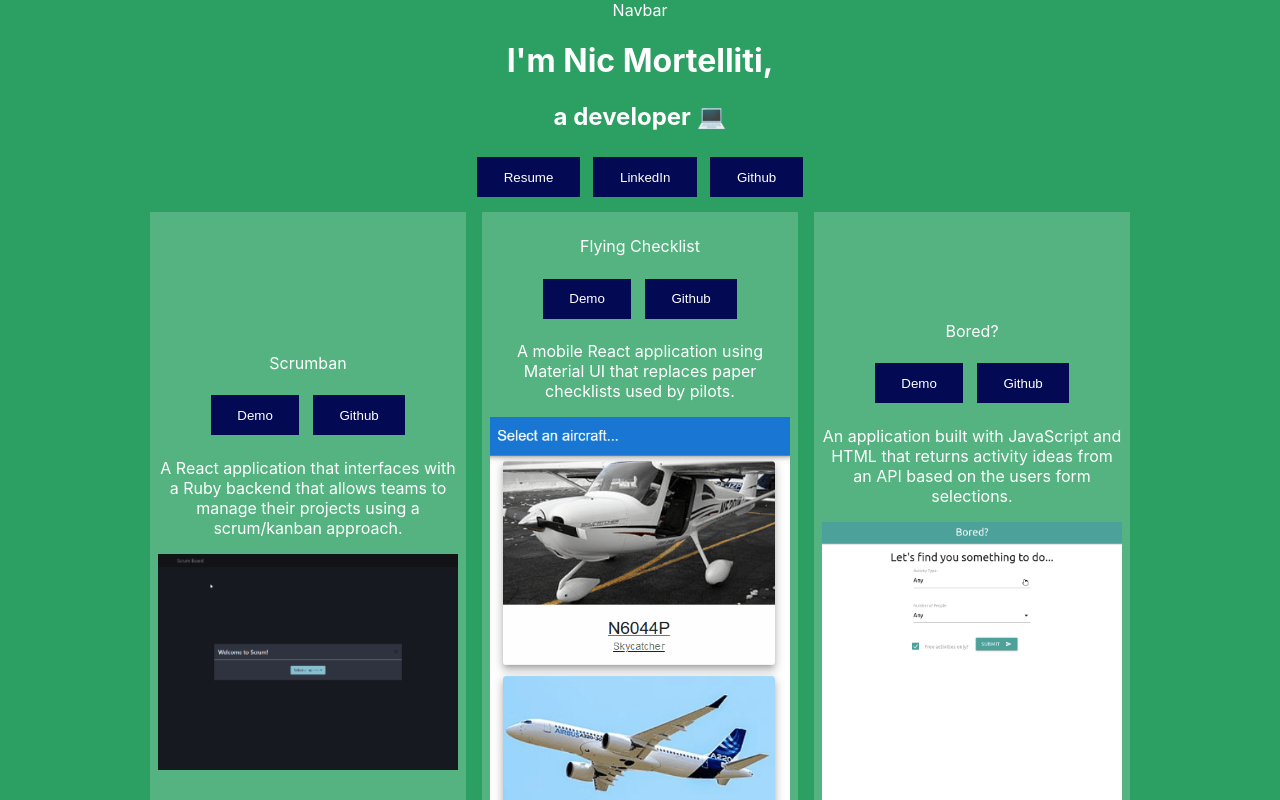
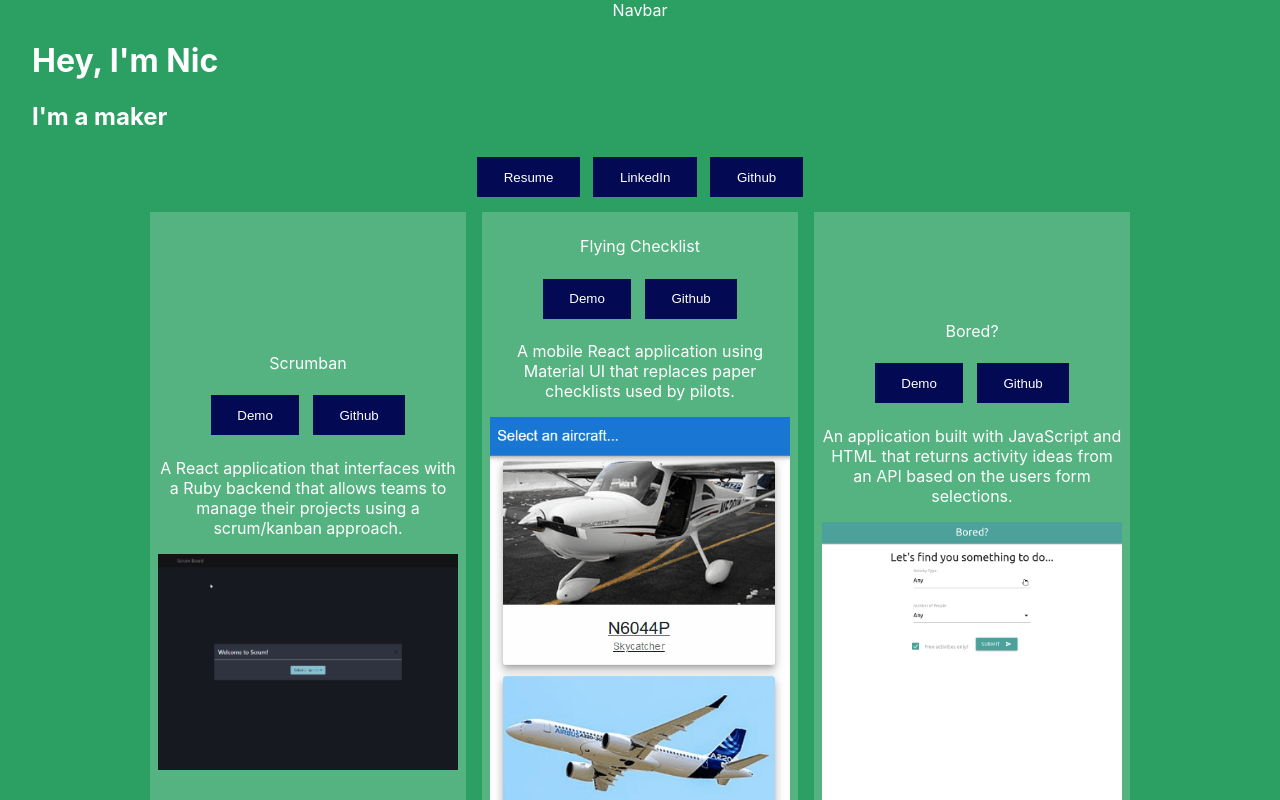
Before and after one commit to NicMortelliti/portfolio, a React (Create React App) app: page / in a window 1280 px wide. Shown: the top 800 px of the page. Built offline with nearby package versions, Linux system fonts and the light colour scheme.

Commit message:
Update about me

```diff
--- a/src/components/HeroAbout.js
+++ b/src/components/HeroAbout.js
@@ -32,9 +32,9 @@ function HeroAbout() {
   }, []);
 
   return (
-    <div>
-      <h1>{`I'm ${name.first} ${name.last}`},</h1>
-      <h2>{currentBlurb}</h2>
+    <div className="hero">
+      <h1>{`Hey, I'm ${name.first}`}</h1>
+      <h2>I'm a maker</h2>
     </div>
   );
 }
--- a/src/style/App.css
+++ b/src/style/App.css
@@ -10,6 +10,11 @@ body {
   text-align: center;
   min-height: 100vh;
   align-items: center;
+}
+
+.hero {
+  text-align: left;
+  padding-left: 2rem;
 }
 
 .portfolio {
```
